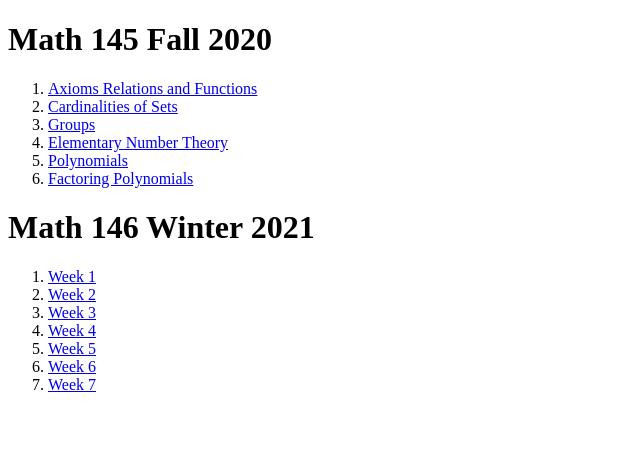
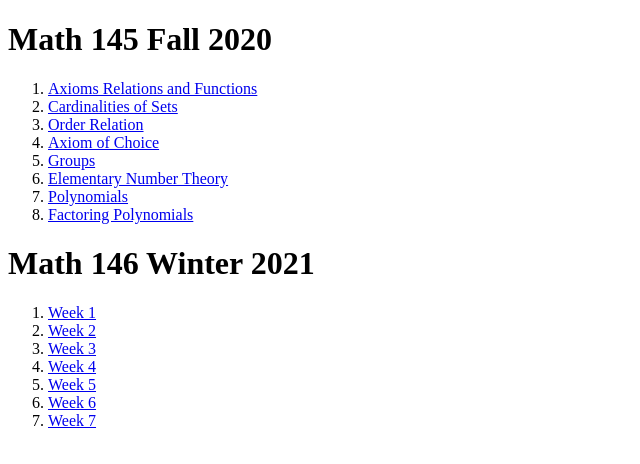
Before and after one commit to thaqibm/uwnotes, a plain HTML site: page index.html in a window 1280 px wide. Shown: the whole page, without its empty margins (0-640 px from the left). Drawn offline with Linux system fonts and the light colour scheme.

Commit message:
ord and aoc notes

```diff
--- a/index.html
+++ b/index.html
@@ -8,6 +8,8 @@
 <ol>
   <li><a href="./Axioms, Relations, Functions/Reading-4.pdf">Axioms Relations and Functions</a></li>
   <li><a href="./Cardinalities of Sets/Cardinalities of Sets.pdf">Cardinalities of Sets</a></li>
+  <li><a href="./ord.pdf">Order Relation</a></li>
+  <li><a href="./aoc.pdf">Axiom of Choice</a></li>
   <li><a href="./Groups/Groups.pdf ">Groups</a></li>
   <li><a href="./Elementary/Elementary.pdf ">Elementary Number Theory</a></li>
   <li><a href="./Polynomials/Polynomials.pdf ">Polynomials</a></li>
```
Also changed, not shown: 2 other files.
